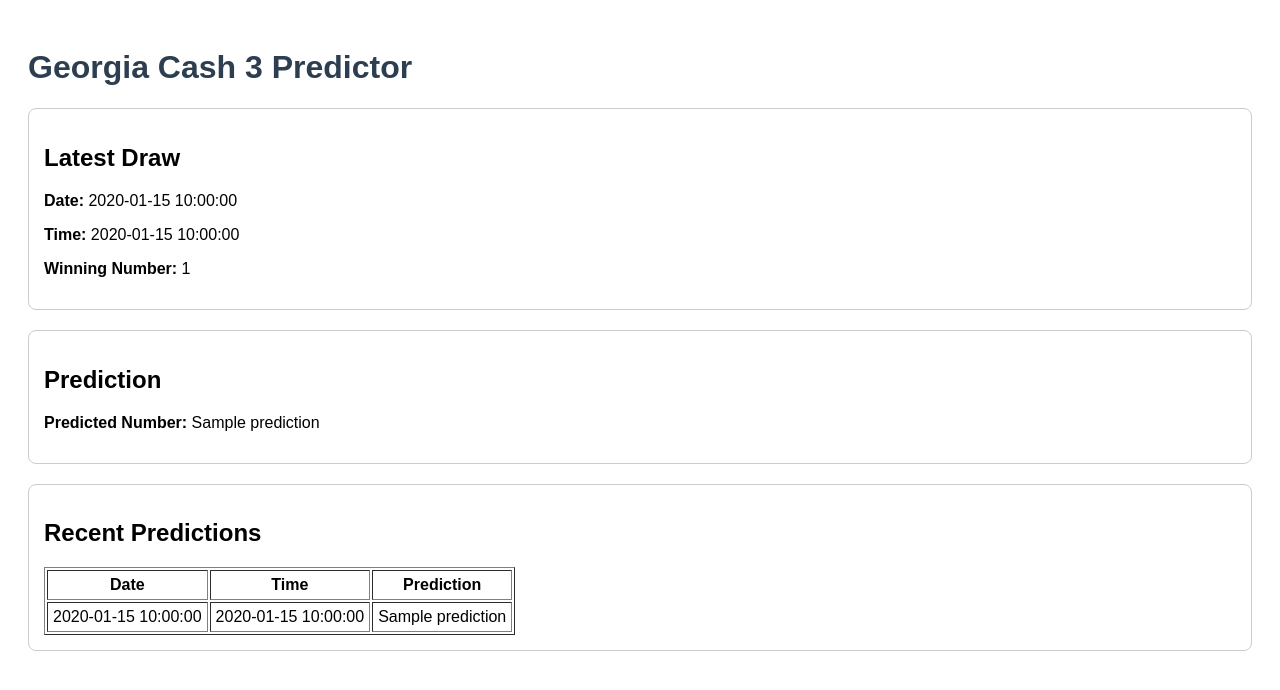
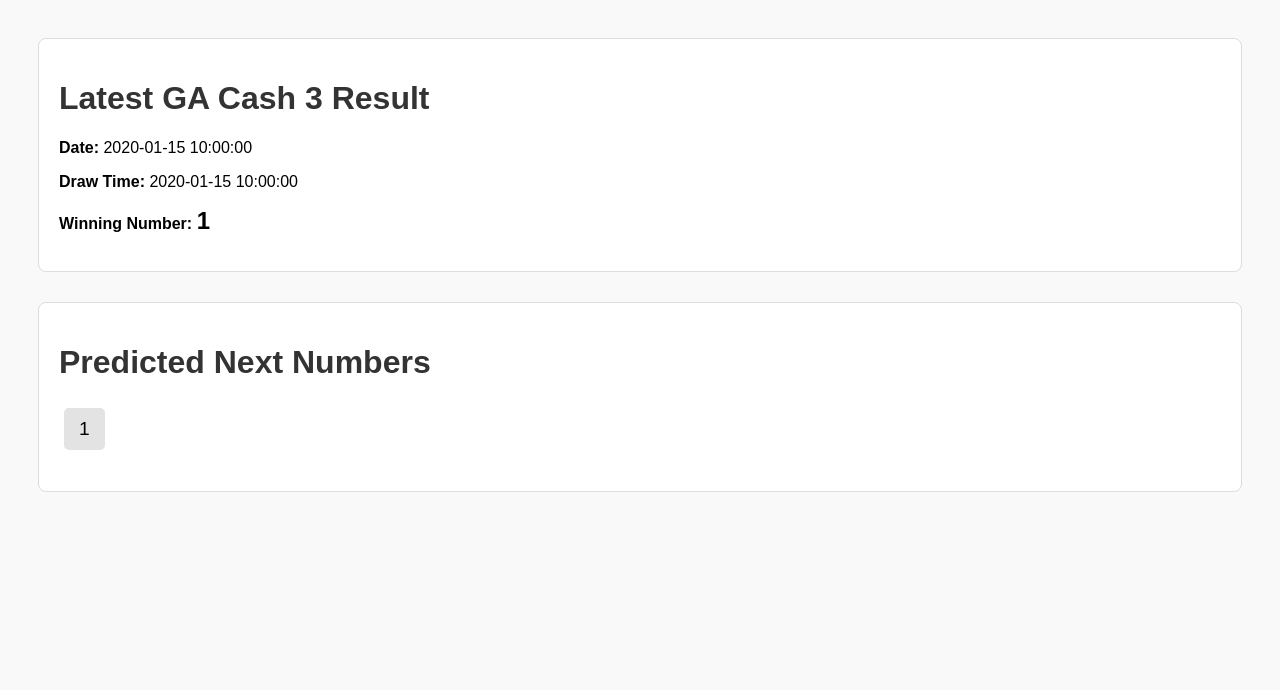
Before and after one commit to GAPick3/GA-Cash3-Predictor, a Flask app: template templates/index.html in a window 1280 px wide. Shown: the top 690 px of the page. Run offline with Flask 3, Linux system fonts and the light colour scheme; the template is opened without the code that fills it: most values are stand-ins (such as "Sample title", 1, 10 or a date in 2020).

Commit message:
Update index.html

```diff
--- a/templates/index.html
+++ b/templates/index.html
@@ -3,42 +3,47 @@
 <head>
     <title>GA Cash 3 Predictor</title>
     <style>
-        body { font-family: Arial, sans-serif; padding: 20px; }
-        h1 { color: #2c3e50; }
-        .box { border: 1px solid #ccc; padding: 15px; margin-top: 20px; border-radius: 8px; }
+        body {
+            font-family: Arial, sans-serif;
+            padding: 30px;
+            background: #f9f9f9;
+        }
+        h1 { color: #333; }
+        .section {
+            background: #fff;
+            border: 1px solid #ddd;
+            padding: 20px;
+            margin-bottom: 30px;
+            border-radius: 8px;
+        }
+        ul { list-style: none; padding: 0; }
+        li {
+            display: inline-block;
+            background: #e3e3e3;
+            padding: 10px 15px;
+            margin: 5px;
+            font-size: 1.2em;
+            border-radius: 5px;
+        }
     </style>
 </head>
 <body>
-    <h1>Georgia Cash 3 Predictor</h1>
 
-    <div class="box">
-        <h2>Latest Draw</h2>
-        <p><strong>Date:</strong> {{ latest_date }}</p>
-        <p><strong>Time:</strong> {{ latest_time }}</p>
-        <p><strong>Winning Number:</strong> {{ winning_number }}</p>
+    <div class="section">
+        <h1>Latest GA Cash 3 Result</h1>
+        <p><strong>Date:</strong> {{ draw_date }}</p>
+        <p><strong>Draw Time:</strong> {{ draw_time }}</p>
+        <p><strong>Winning Number:</strong> <strong style="font-size: 1.5em;">{{ winning_number }}</strong></p>
     </div>
 
-    <div class="box">
-        <h2>Prediction</h2>
-        <p><strong>Predicted Number:</strong> {{ prediction }}</p>
+    <div class="section">
+        <h1>Predicted Next Numbers</h1>
+        <ul>
+            {% for number in predictions %}
+                <li>{{ number }}</li>
+            {% endfor %}
+        </ul>
     </div>
 
-    <div class="box">
-        <h2>Recent Predictions</h2>
-        <table border="1" cellpadding="5">
-            <tr>
-                <th>Date</th>
-                <th>Time</th>
-                <th>Prediction</th>
-            </tr>
-            {% for row in prediction_log.itertuples() %}
-            <tr>
-                <td>{{ row.Date }}</td>
-                <td>{{ row.DrawTime }}</td>
-                <td>{{ row.Prediction }}</td>
-            </tr>
-            {% endfor %}
-        </table>
-    </div>
 </body>
 </html>
```
